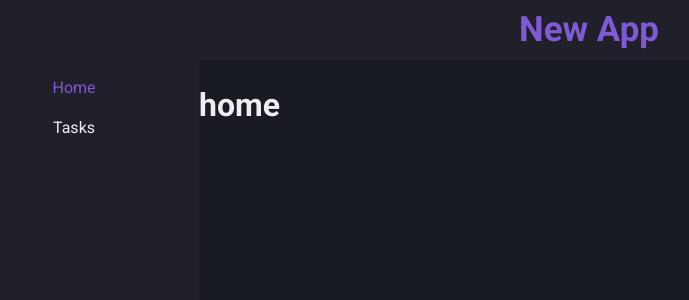
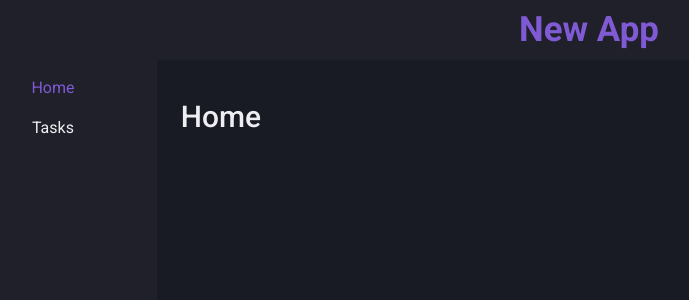
Before and after one commit to devLucasRoberto/Challenge_FE, a React (Create React App) app: page / in a window 1280 px wide. Shown: the top 300 px of the page, without its empty margins (51-740 px from the left). Built offline with nearby package versions, Linux system fonts and the light colour scheme.

Commit message:
added home page test

```diff
--- a/src/pages/index.tsx
+++ b/src/pages/index.tsx
@@ -1,3 +1,11 @@
+import { Container, Typography } from '@mui/material'
+
 export function Index() {
-  return <h1>home</h1>
+  return (
+    <Container sx={{ mb: '2.5rem' }}>
+      <Typography fontSize="1.87rem" mt="2.5rem" variant="h1" fontWeight="500">
+        Home
+      </Typography>
+    </Container>
+  )
 }
```
Also changed, not shown: 1 other file (tests, documents, lock files or other folders).
